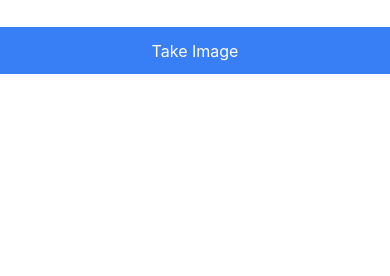
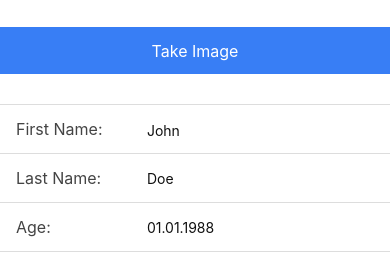
Before and after one commit to dominiqueh/oneBoardApp, a website: page www/index.html in a window 390 px wide. Shown: the part 306-582 px from the top of the page. Drawn offline with Linux system fonts and the light colour scheme; some packages are replaced by stand-ins of ours; files that its build step writes are made by us from their sources; files whose address does not match are found by name.

Commit message:
think I have the basics down for the app

```diff
--- a/www/index.html
+++ b/www/index.html
@@ -16,6 +16,7 @@
 <script src="lib/ionic/js/ionic.bundle.js"></script>
 
 <!-- cordova script (this will be a 404 during development) -->
+<script src="js/ng-cordova.min.js"></script>
 <script src="cordova.js"></script>
 
 
@@ -25,14 +26,30 @@
 <body ng-app="starter">
 
   <ion-pane>
+
     <ion-header-bar class="bar-stable">
       <h1 class="title">Ionic Blank Starter</h1>
     </ion-header-bar>
 
     <ion-content ng-controller="MainCtrl">
-      <img ng-src="{{srcImage || 'img/dummy.jpg'}}" id="srcImage" width="250 " height="250" style="display: block; margin: 0 auto;"/><br/>
-<button class="button button-full button-positive " ng-click="takeImage() ">Take Image</button><br/>
-    </ion-content>
-  </ion-pane>
-</body>
-</html>
+      <img n g-src="{{srcImage || 'img/dummy.jpg'}}" id="srcImage" width="250 " height="250" style="display: block; margin: 0 auto;"/><br/>
+      <button class="button button-full button-positive " ng-click="takeImage() ">Take Image</button><br/>
+      <div class="list ">
+        <label class="item item-input">
+          <span class="input-label">First Name:</span>
+          <input type="text" name="name" value="John"/>
+        </label>
+        <label class="item item-input">
+          <span class="input-label">Last Name:</span>
+          <input type="text" name="name" value="Doe"/>
+        </label>
+        <label class="item item-input">
+          <span class="input-label">Age:</span>
+          <input type="text" name="birth" value="01.01.1988"/>
+        </label>
+
+      </ion-content>
+
+    </ion-pane>
+  </body>
+  </html>
--- a/www/js/app.js
+++ b/www/js/app.js
@@ -4,6 +4,24 @@
 // 'starter' is the name of this angular module example (also set in a <body> attribute in index.html)
 // the 2nd parameter is an array of 'requires'
 var app = angular.module('starter', ['ionic', 'ngCordova'])
+
+.run(function($ionicPlatform) {
+  $ionicPlatform.ready(function() {
+    if(window.cordova && window.cordova.plugins.Keyboard) {
+      // Hide the accessory bar by default (remove this to show the accessory bar above the keyboard
+      // for form inputs)
+      cordova.plugins.Keyboard.hideKeyboardAccessoryBar(true);
+
+      // Don't remove this line unless you know what you are doing. It stops the viewport
+      // from snapping when text inputs are focused. Ionic handles this internally for
+      // a much nicer keyboard experience.
+      cordova.plugins.Keyboard.disableScroll(true);
+    }
+    if(window.StatusBar) {
+      StatusBar.styleDefault();
+    }
+  });
+})
 
 app.controller('MainCtrl', function($scope, $cordovaCamera) {
   $scope.takeImage = function() {
@@ -26,21 +44,3 @@ app.controller('MainCtrl', function($scope, $cordovaCamera) {
       });
   }
 });
-
-.run(function($ionicPlatform) {
-  $ionicPlatform.ready(function() {
-    if(window.cordova && window.cordova.plugins.Keyboard) {
-      // Hide the accessory bar by default (remove this to show the accessory bar above the keyboard
-      // for form inputs)
-      cordova.plugins.Keyboard.hideKeyboardAccessoryBar(true);
-
-      // Don't remove this line unless you know what you are doing. It stops the viewport
-      // from snapping when text inputs are focused. Ionic handles this internally for
-      // a much nicer keyboard experience.
-      cordova.plugins.Keyboard.disableScroll(true);
-    }
-    if(window.StatusBar) {
-      StatusBar.styleDefault();
-    }
-  });
-})
```
